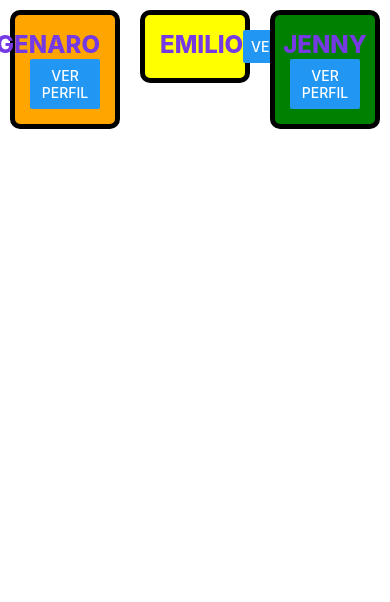
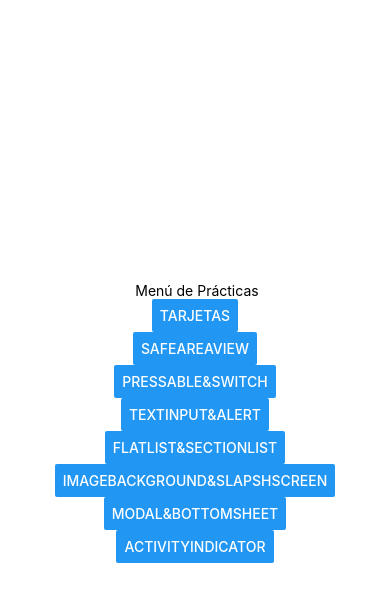
Before and after one commit to EmilioEX/DAM_222, a React Native app in the folder myApp2/: screen / in a window 390 px wide. Shown: the top 602 px of the page. Built offline with nearby package versions, Linux system fonts and the light colour scheme.

Commit message:
Preparación para la práctica 9
Se usaron screens para colocar en ellos cada uno de los próximos temas

```diff
--- a/myApp2/App.js
+++ b/myApp2/App.js
@@ -1,19 +1,13 @@
 //1.- Zona de importaciones
 import { StatusBar } from 'expo-status-bar';
 import { StyleSheet, Text, View, Image} from 'react-native';
-import {Saludo} from './components/Saludo';
-import {Saludo2} from './components/Saludo2';
-import {Perfil} from './components/Perfil';
+import MenuScreen from './screens/MenuScreen.js';
 
 //2.- Zona Principal (main)
 export default function App() {
   return (
     <View style={styles.container}>
-
-      <Perfil style={styles.tarjeta1} nombre="Genaro" carrera="ITIID" materia="Movil" cuatri="4"/>
-      <Perfil style={styles.tarjeta2} nombre="Emilio" carrera="ITIID" materia="Movil" cuatri="4"/>
-      <Perfil style={styles.tarjeta3} nombre="Jenny" carrera="ITIID" materia="Movil" cuatri="4"/>
-
+      <MenuScreen/>
       <StatusBar style="auto" />
     </View>
   );
@@ -22,32 +16,9 @@ export default function App() {
 // 3.- Zona de estilos y posicionamiento
 const styles = StyleSheet.create({
   container: {
-    flexDirection:'row',
     flex: 1,
-    backgroundColor: '#fff',
-    alignItems: 'flex-start',
-    justifyContent: 'space-evenly',
-  },
-  tarjeta1:{
-    flex:1,
-    backgroundColor:'orange',
-    flexDirection: 'column',
-    alignItems: 'flex-end',
-    justifyContent: 'space-evenly',
-  },
-  tarjeta2:{
-    flex:1,
-    backgroundColor:'yellow',
-    flexDirection: 'row',
-    alignItems: 'flex-start',
-    justifyContent: 'space-between',
-  },
-  tarjeta3:{
-    flex:1,
-    backgroundColor:'green',
-    flexDirection: 'column',
-    alignItems: 'center',
-    justifyContent: 'space-around',
-  },
-
+    backgroundColor:'#fff',
+    alignItems:'center',
+    justifyContent:'center',
+  }
 });
--- /dev/null
+++ b/myApp2/screens/MenuScreen.js
@@ -0,0 +1,59 @@
+//1.- Zona de importaciones
+import { StatusBar } from 'expo-status-bar';
+import { StyleSheet, Text, View, Button} from 'react-native';
+import { useState } from 'react';
+import Tarjetas from './Tarjetas';
+import SafeScreen from './SafeScreen';
+
+//2.- Zona Principal (main)
+export default function MenuScreen() {
+    const[screen,setScreen]=useState('menu');
+    switch(screen){
+        case 'tarjetas':
+            return <Tarjetas/>
+        case 'safeScreen':
+            return <SafeScreen/>
+        case 'pressable&Switch':
+            return <PressableSwitch/>
+        case 'textInput&Alert':
+            return <TextInputAlert/>
+        case 'flatList&SectionList':
+            return <FlatListSectionList/>
+        case 'imageBackground&SlapshScreen':
+            return <ImageBackgroundSlapshScreen/>
+        case 'modal&BottomSheet':
+            return <ModalBottomSheet/>
+        case 'activityIndicator':
+            return <ActivityIndicator/>
+        case 'menu':
+            default:
+            return (
+                <View style={styles.container}>
+                    <Text> Menú de Prácticas</Text>
+                    <Button title='Tarjetas' onPress={ ()=>setScreen('tarjetas')}></Button>
+                    <Button title='SafeAreaView' onPress={ ()=>setScreen('safeScreen')}></Button>
+
+                    <Button title='pressable&Switch' onPress={ ()=>setScreen('pressable&Switch')}></Button>
+                    <Button title='textInput&Alert' onPress={ ()=>setScreen('textInput&Alert')}></Button>
+                    <Button title='flatList&SectionList' onPress={ ()=>setScreen('flatList&SectionList')}></Button>
+                    <Button title='imageBackground&SlapshScreen' onPress={ ()=>setScreen('imageBackground&SlapshScreen')}></Button>
+                    <Button title='modal&BottomSheet' onPress={ ()=>setScreen('modal&BottomSheet')}></Button>
+                    <Button title='activityIndicator' onPress={ ()=>setScreen('activityIndicator')}></Button>
+
+
+
+                <StatusBar style="auto" />
+                </View>
+            );
+    }
+}
+
+// 3.- Zona de estilos y posicionamiento
+const styles = StyleSheet.create({
+  container: {
+    flex:1,
+    backgroundColor:'#fff',
+    alignItems:'center',
+    justifyContent:'center',
+  },
+});
--- /dev/null
+++ b/myApp2/screens/SafeScreen.js
@@ -0,0 +1,24 @@
+//1.- Zona de importaciones
+import { StatusBar } from 'expo-status-bar';
+import { StyleSheet, Text, View, Image} from 'react-native';
+
+//2.- Zona Principal (main)
+export default function SafeScreen() {
+  return (
+    <View style={styles.container}>
+
+
+      <StatusBar style="auto" />
+    </View>
+  );
+}
+
+// 3.- Zona de estilos y posicionamiento
+const styles = StyleSheet.create({
+  container: {
+    flex:1,
+    backgroundColor:'#fff',
+    alignItems:'center',
+    justifyContent:'center',
+  },
+});
--- /dev/null
+++ b/myApp2/screens/Tarjetas.js
@@ -0,0 +1,51 @@
+//1.- Zona de importaciones
+import { StatusBar } from 'expo-status-bar';
+import { StyleSheet, Text, View, Image} from 'react-native';
+import {Perfil} from '../components/Perfil';
+
+//2.- Zona Principal (main)
+export default function Tarjetas() {
+  return (
+    <View style={styles.container}>
+
+      <Perfil style={styles.tarjeta1} nombre="Genaro" carrera="ITIID" materia="Movil" cuatri="4"/>
+      <Perfil style={styles.tarjeta2} nombre="Emilio" carrera="ITIID" materia="Movil" cuatri="4"/>
+      <Perfil style={styles.tarjeta3} nombre="Jenny" carrera="ITIID" materia="Movil" cuatri="4"/>
+
+      <StatusBar style="auto" />
+    </View>
+  );
+}
+
+// 3.- Zona de estilos y posicionamiento
+const styles = StyleSheet.create({
+  container: {
+    flexDirection:'row',
+    flex: 1,
+    backgroundColor: '#fff',
+    alignItems: 'flex-start',
+    justifyContent: 'space-evenly',
+  },
+  tarjeta1:{
+    flex:1,
+    backgroundColor:'orange',
+    flexDirection: 'column',
+    alignItems: 'flex-end',
+    justifyContent: 'space-evenly',
+  },
+  tarjeta2:{
+    flex:1,
+    backgroundColor:'yellow',
+    flexDirection: 'row',
+    alignItems: 'flex-start',
+    justifyContent: 'space-between',
+  },
+  tarjeta3:{
+    flex:1,
+    backgroundColor:'green',
+    flexDirection: 'column',
+    alignItems: 'center',
+    justifyContent: 'space-around',
+  },
+
+});
```
Also changed, not shown: myApp2/screens/ActivityIndicator.js (added), myApp2/screens/FlatListSectionList.js (added), myApp2/screens/ImageBackgroundSlapshScreen.js (added), myApp2/screens/ModalBottomSheet.js (added), myApp2/screens/PressableSwitch.js (added), myApp2/screens/TextInputAlert.js (added).
